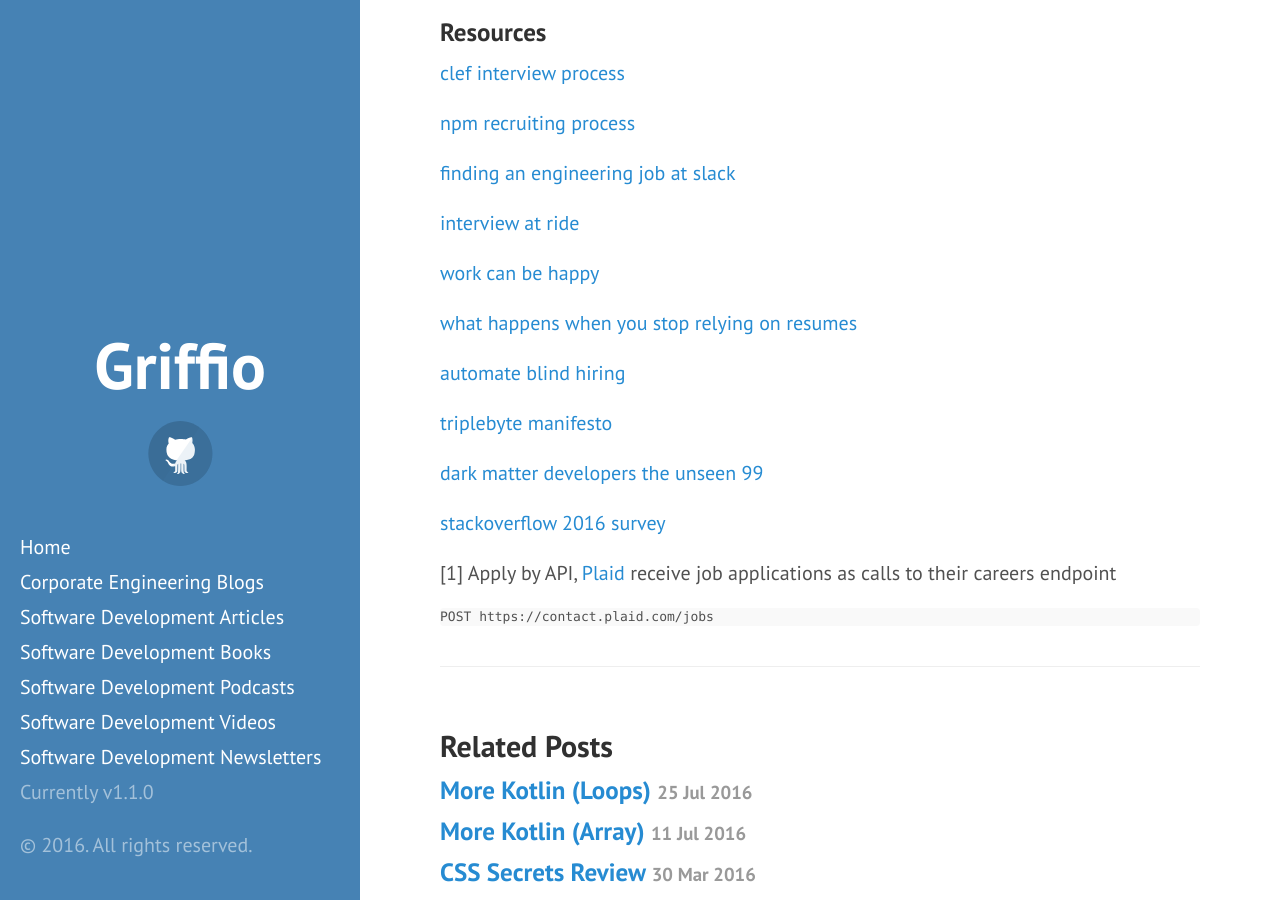
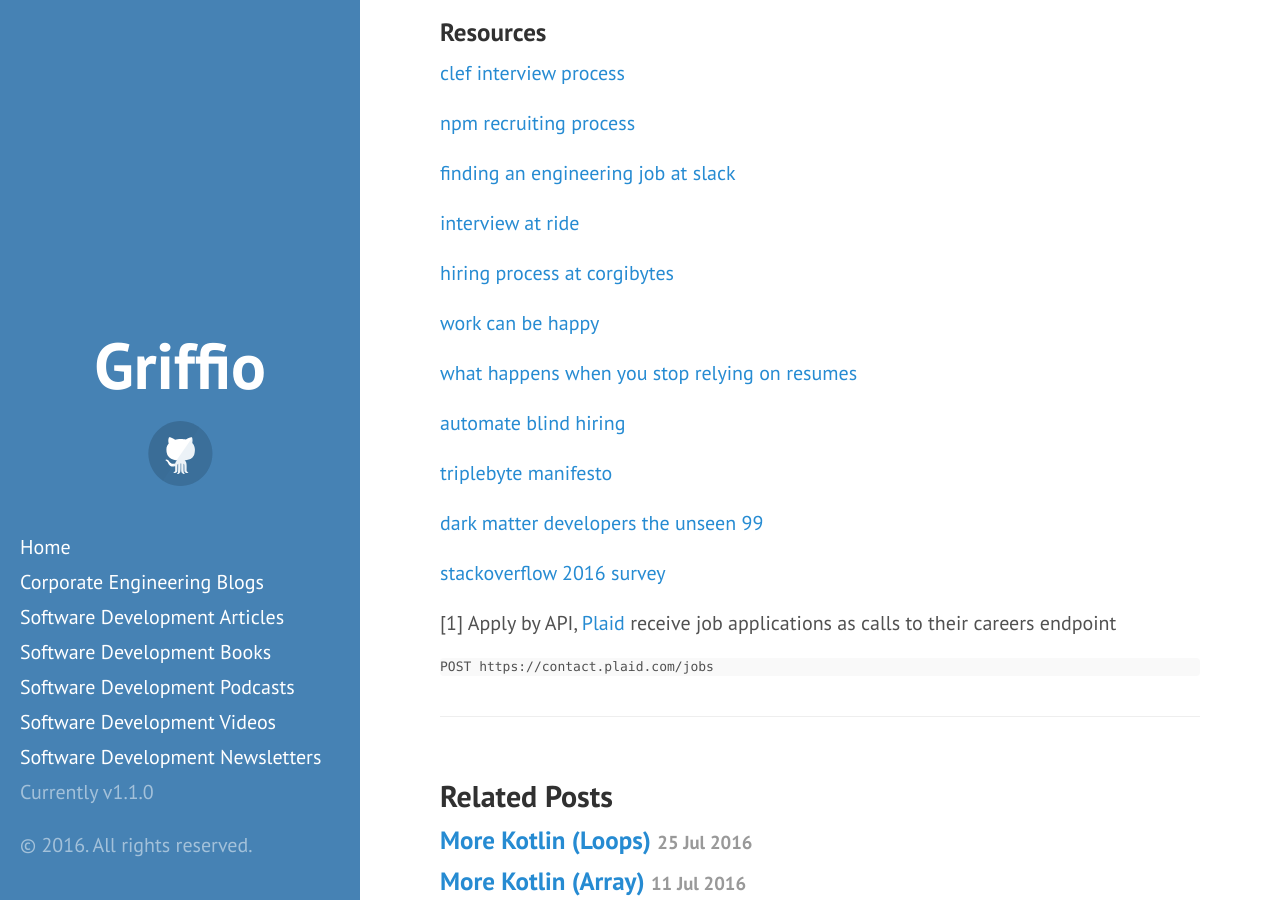
Before and after one commit to griffio/griffio.github.io, a Jekyll site: the page built from _posts/2016-06-12-Culture-Canaries-The-Interview-Coding-Challenge.md, in a window 1280 px wide and 900 px high, scrolled down 2547 px. Built offline with Jekyll 4.4.1, drawn with Linux system fonts in a browser that asks for light colours; some web fonts are replaced.

Commit message:
Update 2016-06-12-Culture-Canaries-The-Interview-Coding-Challenge.md

```diff
--- a/_posts/2016-06-12-Culture-Canaries-The-Interview-Coding-Challenge.md
+++ b/_posts/2016-06-12-Culture-Canaries-The-Interview-Coding-Challenge.md
@@ -75,6 +75,8 @@
 
 [interview at ride](https://github.com/ride/interview-prep)
 
+[hiring process at corgibytes](http://corgibytes.com/hiring-process/)
+
 [work can be happy](https://stories.workcanbehappy.com/)
 
 [what happens when you stop relying on resumes](http://blog.alinelerner.com/what-happens-when-you-stop-relying-on-resumes/)
```
